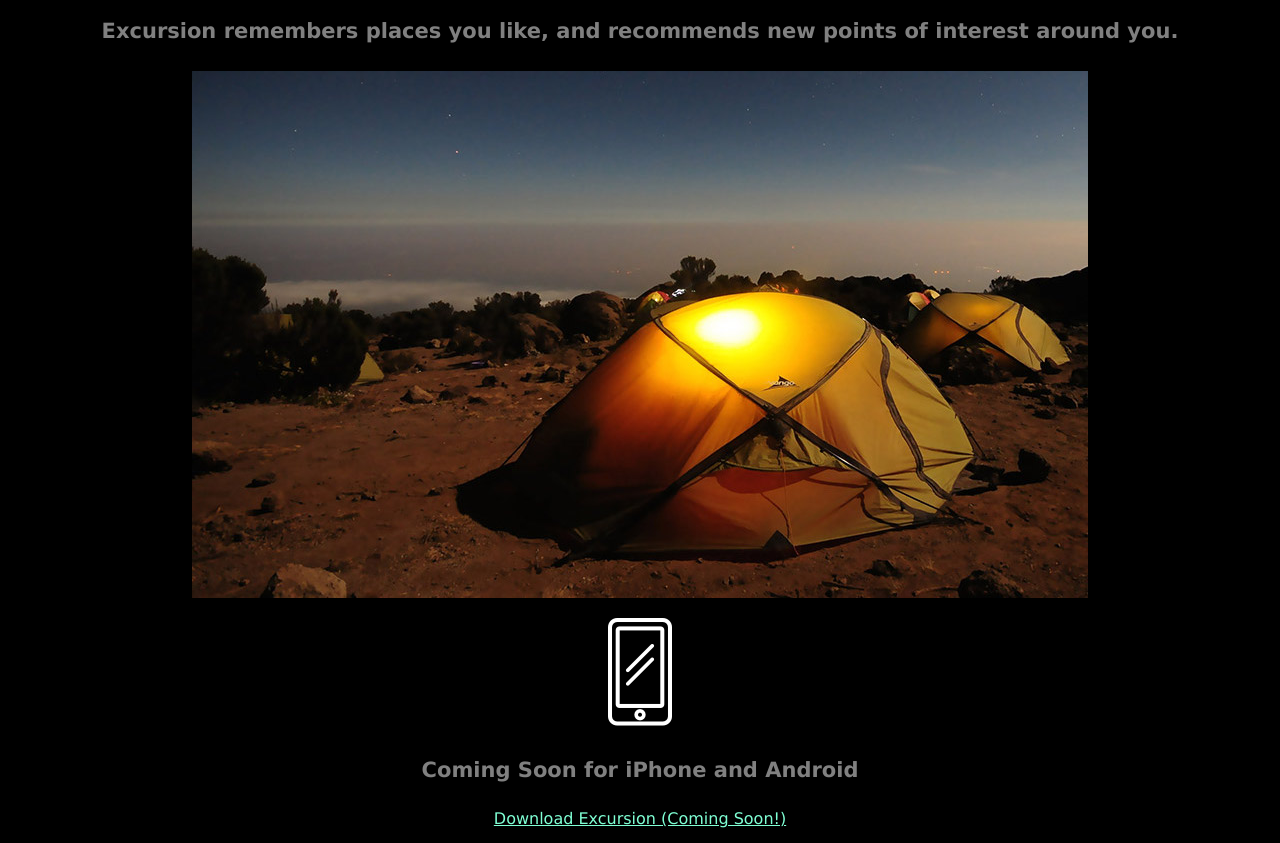
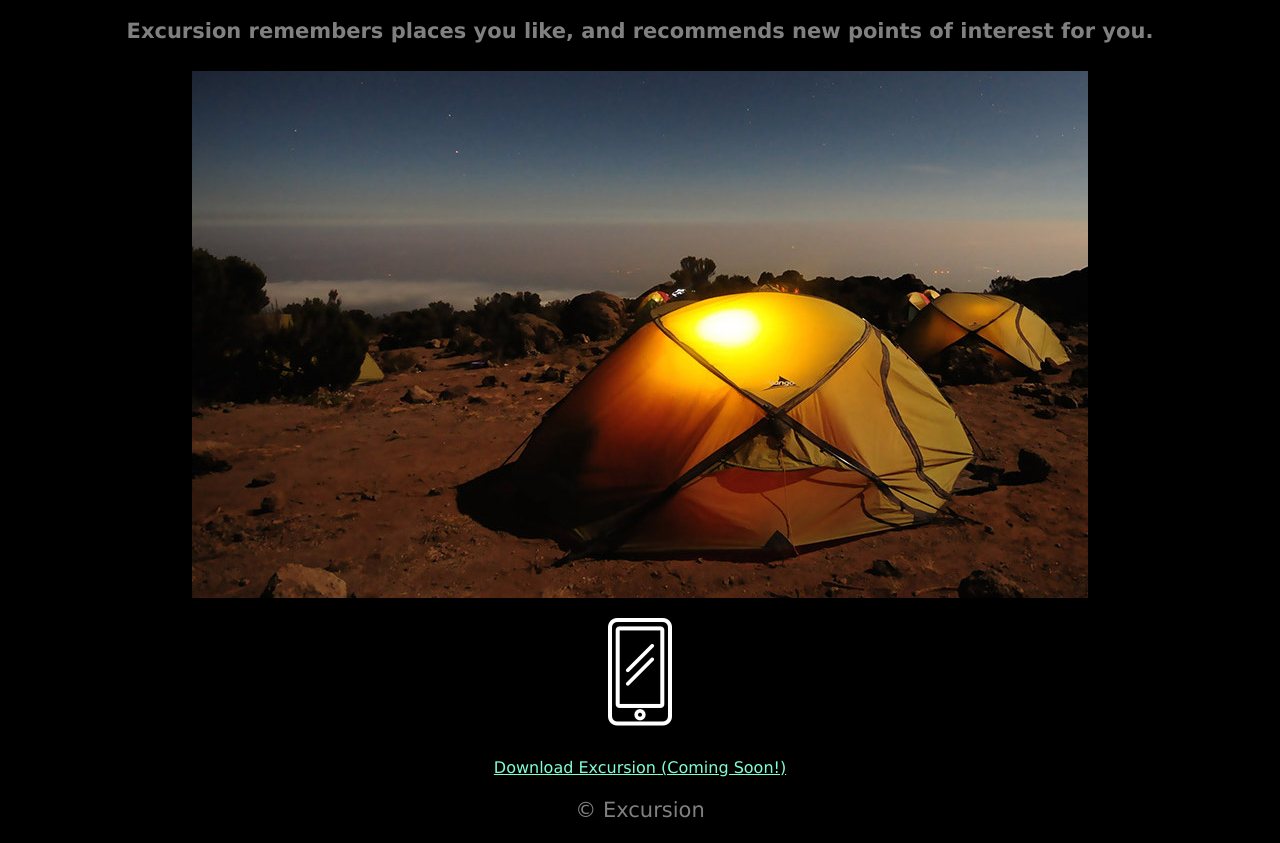
Before and after one commit to SethGiddy/excursion_101, a plain HTML site: page index.html in a window 1280 px wide. Shown: the part 414-1257 px from the top of the page. Drawn offline with Linux system fonts and the light colour scheme.

Commit message:
Updated HTML2

```diff
--- a/index.html
+++ b/index.html
@@ -4,21 +4,22 @@
     <meta charset="UTF-8">
     <meta name="viewport" content="width=device-width, initial-scale=1.0">
     <meta http-equiv="X-UA-Compatible" content="ie=edge">
-    <title>Excursion</title>
+    <title>Document</title>
     <link rel="stylesheet" type="text/css" href="resources/css/style.css">
 </head>
 <body>
     <h1 class="header--main">Discover hidden places in the world around you</h1>
-  <p><a class="link--cta" href="#">Download Excursion (Coming Soon!)</a></p>
+    <p><a href="#" class="link--cta">Download Excursion (Coming Soon!)</a></p>
     <video autoplay loop>
         <source src="resources/videos/excursion.mp4" type="video/mp4">
     </video>
     <h2 class="header--secondary">Your personal travel guide</h2>
-  <h4 class="header--sub-header">Excursion remembers places you like, and recommends new points of interest around you.</h4>
+    <h4 class="header--sub-header">Excursion remembers places you like, and recommends new points of interest for you.</h4>
     <p><img src="resources/images/camp.jpg"></p>
     <p><img src="resources/images/phone.png"></p>
-  <h4 class="header--sub-header">Coming Soon for iPhone and Android</h4>
-  <p><a class="link--cta" href="#">Download Excursion (Coming Soon!)</a></p>
-  <p class="footer--copyright">© Excursion</p>
+    <h4 class="header--sub-header"></h4>
+    <p><a href="#" class="link--cta">Download Excursion (Coming Soon!)</a></p>
+    <p class="align--right header--sub-header">© Excursion</p>
 </body>
 </html>
+>
```
Lines whose indentation alone changed are shown as unchanged.
